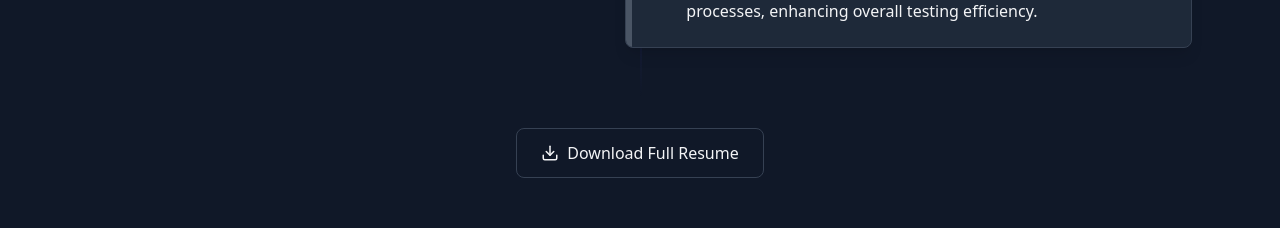
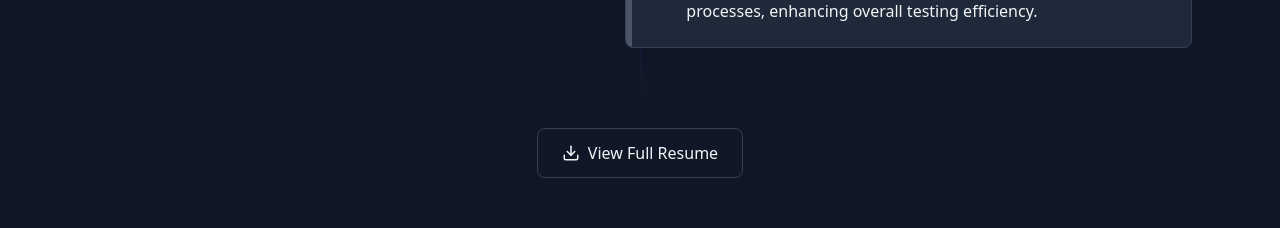
Before and after one commit to dtran813/my-portfolio, a Next.js app: page / in a window 1280 px wide. Shown: the part 5240-5468 px from the top of the page. Built offline with nearby package versions, Linux system fonts and the light colour scheme.

Commit message:
Update Experience section to view full resume

```diff
--- a/src/components/sections/ExperienceSection.jsx
+++ b/src/components/sections/ExperienceSection.jsx
@@ -119,12 +119,15 @@ export default function ExperienceSection() {
           ))}
 
           <div className="flex justify-center mt-16">
-            <button
+            <a
+              href="/assets/HoaTran_Resume.pdf"
+              target="_blank"
+              rel="noopener noreferrer"
               className={`flex items-center px-6 py-3 rounded-lg font-medium border ${borderColor} hover:bg-indigo-500 hover:border-indigo-500 hover:text-white transition-all`}
             >
               <Download className="mr-2" size={18} />
-              Download Full Resume
-            </button>
+              View Full Resume
+            </a>
           </div>
         </div>
       </div>
```
Also changed, not shown: 1 other file (tests, documents, lock files or other folders).
